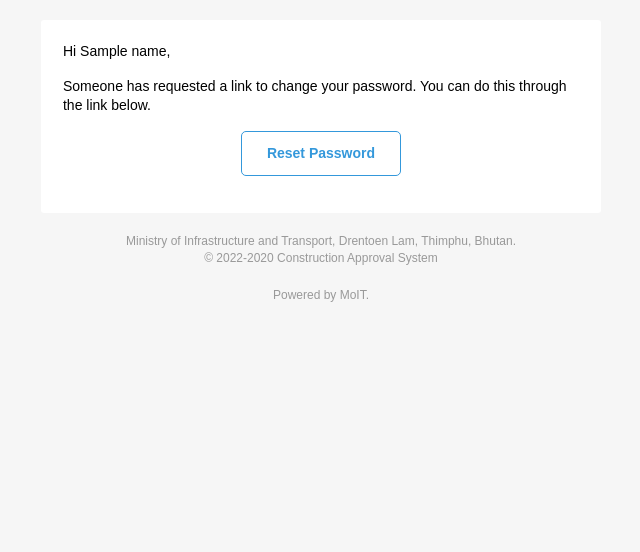
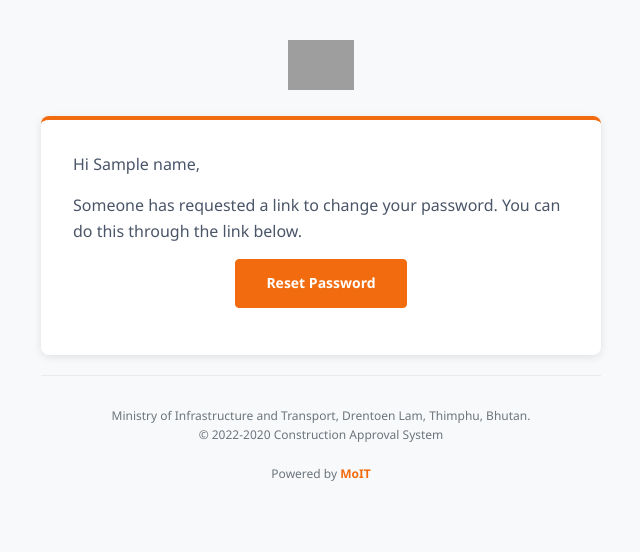
Before and after one commit to TasheeWangchuk/service_bhutan_api, a Django app: template templates/mailers/user/request_password_reset.html in a window 1280 px wide. Shown: the top 552 px of the page, without its empty margins (319-959 px from the left). Run offline with Django 5.2, Linux system fonts and the light colour scheme; the template is opened without the code that fills it: most values are stand-ins (such as "Sample title", 1, 10 or a date in 2020); parts of the project's set-up code (start-up, migrations or seed data) failed here and were passed over; grey boxes are pictures that could not be loaded.

Commit message:
refactor(templates):update email templates

```diff
--- a/templates/mailers/base.html
+++ b/templates/mailers/base.html
@@ -12,15 +12,16 @@
       }
 
       body {
-        background-color: #f6f6f6;
-        font-family: sans-serif;
+        background-color: #f8f9fa;
+        font-family: 'Segoe UI', Arial, sans-serif;
         -webkit-font-smoothing: antialiased;
         font-size: 14px;
-        line-height: 1.4;
+        line-height: 1.6;
         margin: 0;
         padding: 0;
         -ms-text-size-adjust: 100%;
         -webkit-text-size-adjust: 100%;
+        color: #333333;
       }
 
       table {
@@ -29,14 +30,15 @@
         mso-table-rspace: 0pt;
         width: 100%;
       }
+
       table td {
-        font-family: sans-serif;
+        font-family: 'Segoe UI', Arial, sans-serif;
         font-size: 14px;
         vertical-align: top;
       }
 
       .body {
-        background-color: #f6f6f6;
+        background-color: #f8f9fa;
         width: 100%;
       }
 
@@ -44,7 +46,7 @@
         display: block;
         margin: 0 auto !important;
         max-width: 580px;
-        padding: 10px;
+        padding: 30px 10px;
         width: 580px;
       }
 
@@ -58,13 +60,15 @@
 
       .main {
         background: #ffffff;
-        border-radius: 3px;
+        border-radius: 8px;
         width: 100%;
+        box-shadow: 0 2px 8px rgba(0, 0, 0, 0.1);
+        border-top: 4px solid #F26B0F;
       }
 
       .wrapper {
         box-sizing: border-box;
-        padding: 20px;
+        padding: 30px;
       }
 
       .content-block {
@@ -74,15 +78,18 @@
 
       .footer {
         clear: both;
-        margin-top: 10px;
+        margin-top: 20px;
         text-align: center;
         width: 100%;
+        padding: 20px 0;
+        border-top: 1px solid #e9ecef;
       }
+
       .footer td,
       .footer p,
       .footer span,
       .footer a {
-        color: #999999;
+        color: #6c757d;
         font-size: 12px;
         text-align: center;
       }
@@ -91,80 +98,81 @@
       h2,
       h3,
       h4 {
-        color: #000000;
-        font-family: sans-serif;
-        font-weight: 400;
+        color: #2d3748;
+        font-family: 'Segoe UI', Arial, sans-serif;
+        font-weight: 600;
         line-height: 1.4;
         margin: 0;
         margin-bottom: 30px;
       }
 
       h1 {
-        font-size: 35px;
-        font-weight: 300;
+        font-size: 32px;
+        font-weight: 700;
         text-align: center;
-        text-transform: capitalize;
+        color: #F26B0F;
       }
 
       p,
       ul,
       ol {
-        font-family: sans-serif;
-        font-size: 14px;
+        font-family: 'Segoe UI', Arial, sans-serif;
+        font-size: 16px;
         font-weight: normal;
         margin: 0;
         margin-bottom: 15px;
-      }
-      p li,
-      ul li,
-      ol li {
-        list-style-position: inside;
-        margin-left: 5px;
+        color: #4a5568;
       }
 
       a {
-        color: #3498db;
-        text-decoration: underline;
+        color: #F26B0F;
+        text-decoration: none;
+        font-weight: 600;
       }
 
       .btn {
         box-sizing: border-box;
         width: 100%;
       }
+
       .btn > tbody > tr > td {
         padding-bottom: 15px;
       }
+
       .btn table {
         width: auto;
       }
+
       .btn table td {
         background-color: #ffffff;
-        border-radius: 5px;
+        border-radius: 4px;
         text-align: center;
       }
+
       .btn a {
-        background-color: #ffffff;
-        border: solid 1px #3498db;
-        border-radius: 5px;
+        background-color: #F26B0F;
+        border: solid 1px #F26B0F;
+        border-radius: 4px;
         box-sizing: border-box;
-        color: #3498db;
+        color: #ffffff;
         cursor: pointer;
         display: inline-block;
         font-size: 14px;
         font-weight: bold;
         margin: 0;
-        padding: 12px 25px;
+        padding: 12px 30px;
         text-decoration: none;
         text-transform: capitalize;
+        transition: all 0.3s ease;
       }
 
       .btn-primary table td {
-        background-color: #3498db;
+        background-color: #F26B0F;
       }
 
       .btn-primary a {
-        background-color: #3498db;
-        border-color: #3498db;
+        background-color: #F26B0F;
+        border-color: #F26B0F;
         color: #ffffff;
       }
 
@@ -215,18 +223,30 @@
 
       .powered-by a {
         text-decoration: none;
+        color: #F26B0F;
+        font-weight: 600;
       }
 
       hr {
         border: 0;
-        border-bottom: 1px solid #f6f6f6;
-        margin: 20px 0;
+        border-bottom: 1px solid #e9ecef;
+        margin: 30px 0;
+      }
+
+      .logo {
+        text-align: center;
+        margin-bottom: 20px;
+      }
+
+      .logo img {
+        height: 50px;
+        width: auto;
       }
 
       @media only screen and (max-width: 620px) {
         table.body h1 {
           font-size: 28px !important;
-          margin-bottom: 10px !important;
+          margin-bottom: 20px !important;
         }
         table.body p,
         table.body ul,
@@ -309,6 +292,10 @@
         <td>&nbsp;</td>
         <td class="container">
           <div class="content">
+            <div class="logo">
+
+              <img src="https://dcpl.bt/wp-content/uploads/2020/05/Dragon-Coders-logo-1.png" alt="Logo" />
+            </div>
             <table role="presentation" class="main">
               <tr>
                 <td class="wrapper">
@@ -324,24 +311,25 @@
                 </td>
               </tr>
             </table>
-            <div class="footer" style="clear: both; margin-top: 10px; text-align: center; width: 100%;">
-              <table role="presentation" border="0" cellpadding="0" cellspacing="0" style="border-collapse: separate; mso-table-lspace: 0pt; mso-table-rspace: 0pt; width: 100%;" width="100%">
+            <div class="footer">
+              <table role="presentation" border="0" cellpadding="0" cellspacing="0">
                 <tr>
-                  <td class="content-block" style="font-family: sans-serif; vertical-align: top; padding-bottom: 10px; padding-top: 10px; color: #999999; font-size: 12px; text-align: center;" valign="top" align="center">
-                    <span class="apple-link" style="color: #999999; font-size: 12px; text-align: center;">Ministry of Infrastructure and Transport, Drentoen Lam, Thimphu, Bhutan.</span>
-                    <br /> © 2022-{{ current_date.year }} Construction Approval System
+                  <td class="content-block">
+                    <span class="apple-link">Ministry of Infrastructure and Transport, Drentoen Lam, Thimphu, Bhutan.</span>
+                    <br />
+                    © 2022-{{ current_date.year }} Construction Approval System
                   </td>
                 </tr>
                 <tr>
-                  <td class="content-block powered-by" style="font-family: sans-serif; vertical-align: top; padding-bottom: 10px; padding-top: 10px; color: #999999; font-size: 12px; text-align: center;" valign="top" align="center">
-                    Powered by <a href="https://www.moit.gov.bt" style="color: #999999; font-size: 12px; text-align: center; text-decoration: none;">MoIT</a>.
+                  <td class="content-block powered-by">
+                    Powered by <a href="https://www.moit.gov.bt">MoIT</a>
                   </td>
                 </tr>
               </table>
             </div>
           </div>
         </td>
-        <td style="font-family: sans-serif; font-size: 14px; vertical-align: top;" valign="top">&nbsp;</td>
+        <td>&nbsp;</td>
       </tr>
     </table>
   </body>
```
Also changed, not shown: other parts of templates/mailers/base.html (+1 -38 lines).
